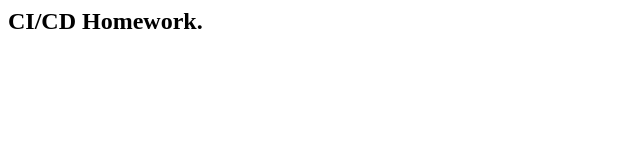
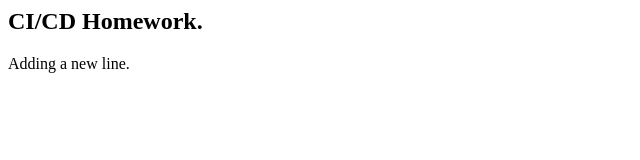
Before and after one commit to ninadodikj/kiii-homework, a plain HTML site: page index.html in a window 1280 px wide. Shown: the whole page, without its empty margins (0-640 px from the left). Drawn offline with Linux system fonts and the light colour scheme.

Commit message:
Update index.html

```diff
--- a/index.html
+++ b/index.html
@@ -1,5 +1,6 @@
 <html>
 <body>
 <h2>CI/CD Homework.</h2>
+<p>Adding a new line.</p>
 <body>
 </html>
```
